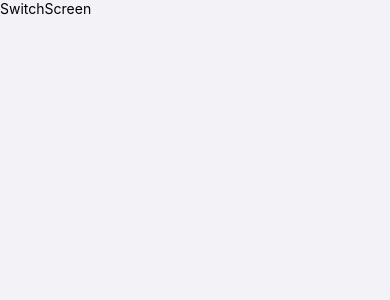
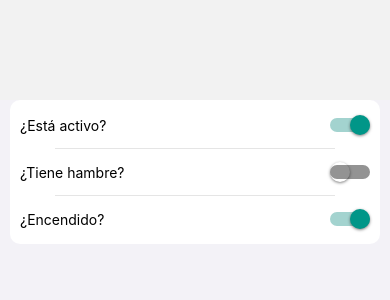
Before and after one commit to Lautaro261/componentsApp, a React Native app: screen /SwitchScreen in a window 390 px wide. Shown: the top 300 px of the page. Built offline with nearby package versions, Linux system fonts and the light colour scheme.

Commit message:
SwitchScreen finalizado

```diff
--- /dev/null
+++ b/src/presentation/components/ui/Button.tsx
@@ -0,0 +1,33 @@
+import React from 'react';
+import { Text, StyleProp, ViewStyle, Pressable} from 'react-native';
+import { colors, globalStyles } from '../../../config/theme/globalTheme';
+
+interface Props{
+    text: string;
+    styles?: StyleProp<ViewStyle>;
+    onPress: ()=> void;
+}
+
+export const Button = ({text, styles, onPress}:Props) => {
+  return (
+    <Pressable
+    onPress={onPress}
+    style={({pressed})=>([
+        globalStyles.btnPrimary,
+        {
+            opacity: pressed ? 0.8 : 1,
+            backgroundColor: colors.primary,
+        },
+    ])}
+    >
+      <Text
+      style={[
+        globalStyles.btnPrimaryText,
+        {
+            color: colors.buttonTextColor,
+        },
+      ]}
+      >{text}</Text>
+    </Pressable>
+  );
+};
--- /dev/null
+++ b/src/presentation/components/ui/CustomSwitch.tsx
@@ -0,0 +1,35 @@
+import React from 'react';
+import { View, Text, StyleSheet, Switch, Platform } from 'react-native';
+import { colors } from '../../../config/theme/globalTheme';
+
+interface Props{
+    isOn: boolean;
+    text?: string;
+    onChange:(value: boolean)=>void;
+}
+
+export const CustomSwitch = ({isOn, text, onChange}:Props) => {
+  return (
+    <View style={styles.switchRow}>
+        {
+            text && <Text style={{color: colors.text}}>{text}</Text>
+        }
+
+      <Switch
+        thumbColor={Platform.OS === 'android' ? colors.primary : '' }
+        ios_backgroundColor="#3e3e3e"
+        onValueChange={onChange}
+        value={isOn}
+        />
+    </View>
+  );
+};
+
+const styles = StyleSheet.create({
+  switchRow: {
+    flexDirection:'row',
+    justifyContent: 'space-between',
+    alignItems: 'center',
+    marginVertical: 5,
+  },
+});
--- a/src/presentation/components/ui/MenuItem.tsx
+++ b/src/presentation/components/ui/MenuItem.tsx
@@ -4,6 +4,7 @@ import { View, Text, Pressable, StyleSheet} from 'react-native';
 import { colors } from '../../../config/theme/globalTheme';
 import  Icon from 'react-native-vector-icons/Ionicons';
 import { useNavigation } from '@react-navigation/native';
+import { Separator } from './Separator';
 
 interface Props{
     name:string;
@@ -16,7 +17,9 @@ interface Props{
 export const MenuItem = ({name, icon, component, isFirst, isLast}:Props) => {
     const navigation = useNavigation<any>();
 
+
   return (
+    <>
     <Pressable
     onPress={()=>navigation.navigate(component)}
     >
@@ -34,6 +37,14 @@ export const MenuItem = ({name, icon, component, isFirst, isLast}:Props) => {
 
         </View>
     </Pressable>
+
+    {
+        !isLast && (<Separator/>)
+    }
+
+
+    </>
+
   );
 };
 
--- /dev/null
+++ b/src/presentation/components/ui/Separator.tsx
@@ -0,0 +1,29 @@
+import React from 'react';
+import { View, StyleSheet, StyleProp, ViewStyle } from 'react-native';
+import { colors } from '../../../config/theme/globalTheme';
+
+interface Props{
+    styles?: StyleProp<ViewStyle>;
+}
+
+export const Separator = ({styles}:Props) => {
+  return (
+    <View style={baseStyles.viewContainer}>
+        <View style={[baseStyles.viewSeparator, styles]}/>
+    </View>
+  );
+};
+
+const baseStyles = StyleSheet.create({
+    viewContainer: {
+        backgroundColor: colors.cardBackground,
+    },
+    viewSeparator:{
+        alignSelf: 'center',
+        width: '80%',
+        height: 1,
+        backgroundColor: colors.text,
+        opacity: 0.1,
+        marginVertical: 8,
+    },
+});
--- a/src/presentation/screens/home/HomeScreen.tsx
+++ b/src/presentation/screens/home/HomeScreen.tsx
@@ -90,7 +90,7 @@ export const HomeScreen = () => {
               key={index}
               {...item}
               isFirst={index === 0}
-              isLast={index === menuItems.length - 1}
+              isLast={index === animationMenuItems.length - 1}
               />
             ))
           }
@@ -114,7 +114,7 @@ export const HomeScreen = () => {
               key={index}
               {...item}
               isFirst={index === 0}
-              isLast={index === menuItems.length - 1}
+              isLast={index === uiMenuItems.length - 1}
               />
             ))
           }
--- a/src/presentation/screens/switches/SwitchScreen.tsx
+++ b/src/presentation/screens/switches/SwitchScreen.tsx
@@ -1,11 +1,60 @@
-import React from 'react';
-import { Text } from 'react-native';
+/* eslint-disable react-native/no-inline-styles */
+import React, { useState } from 'react';
+//import { Switch } from 'react-native';
 import { CustomView } from '../../components/ui/CustomView';
+import { Card } from '../../components/ui/Card';
+import { CustomSwitch } from '../../components/ui/CustomSwitch';
+import { Separator } from '../../components/ui/Separator';
+//import { Button } from '../../components/ui/Button';
 
 export const SwitchScreen = () => {
+  //const [isEnabled, setIsEnabled] = useState(false);
+  //const toggleSwitch = () => setIsEnabled(previousState => !previousState);
+
+  const [ state, setState] = useState({isActive: true, isHungry: false, isHappy: true });
+
+
+
+
   return (
-    <CustomView >
+    <CustomView style={{marginTop : 100, paddingHorizontal:10}} >
+
+      <Card>
+        <CustomSwitch
+        isOn={state.isActive}
+        onChange={(value)=>setState({...state, isActive: value})}
+        text="¿Está activo?"
+        />
+
+        <Separator/>
+
+
+        <CustomSwitch
+        isOn={state.isHungry}
+        onChange={(value)=>setState({...state, isHungry: value})}
+        text="¿Tiene hambre?"
+        />
+
+        <Separator/>
+
+        <CustomSwitch
+        isOn={state.isHappy}
+        onChange={(value)=>setState({...state, isHappy: value})}
+        text="¿Encendido?"
+        />
+
+      </Card>
+
+
+
+
+
+
+{/*       <Card>
+         lo que encierra el Card lo toma como children(hijo)
       <Text>SwitchScreen</Text>
+      <Button text="Click me" onPress={()=>{}}/>
+      </Card> */}
     </CustomView>
   );
 };
```
